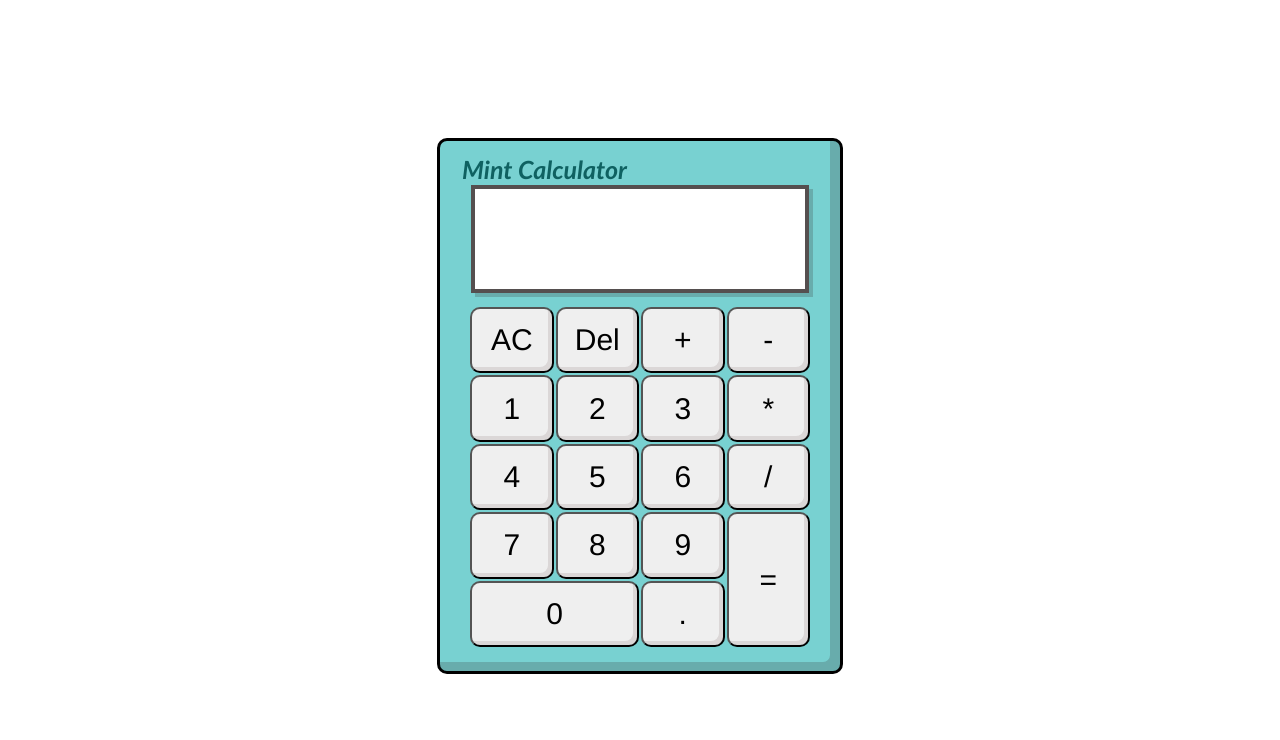
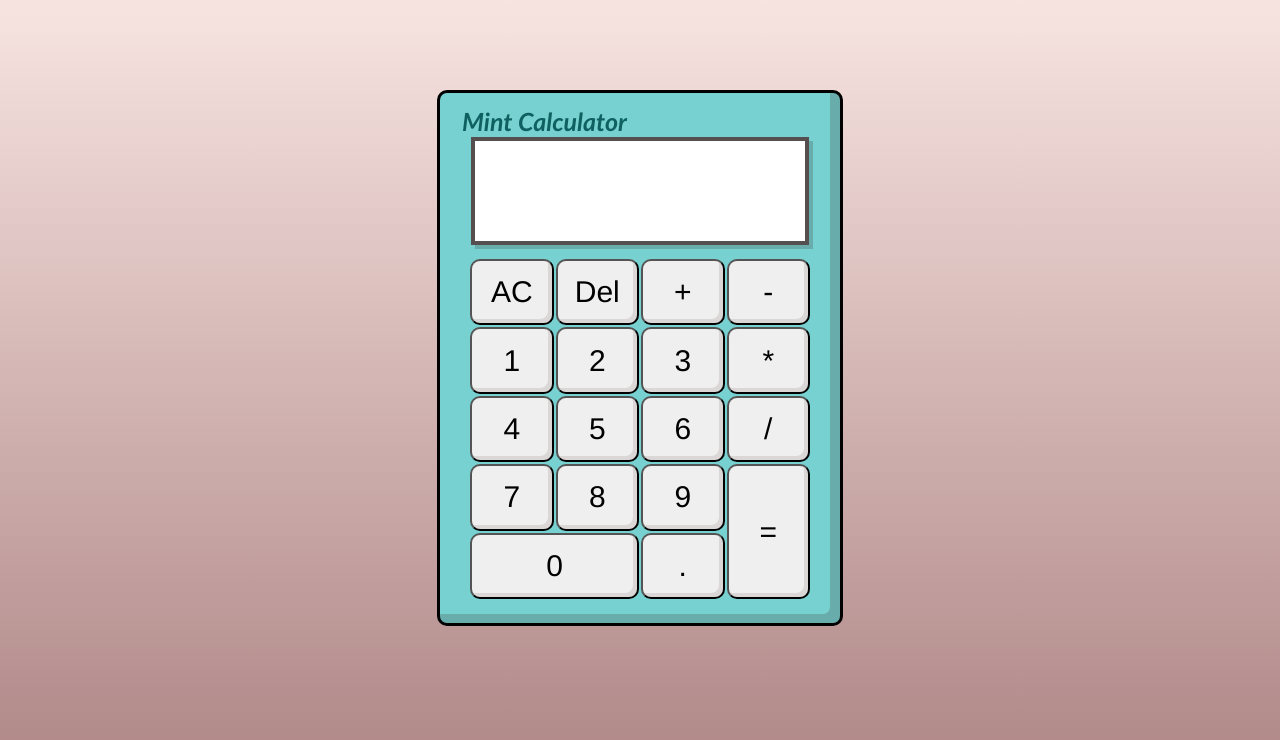
Before and after one commit to AlixiaDae/calculator, a plain HTML site: page index.html in a window 1280 px wide. Drawn offline with Linux system fonts and the light colour scheme.

Commit message:
Add background gradient

```diff
--- a/styles.css
+++ b/styles.css
@@ -1,5 +1,9 @@
 body {
-    padding-top: 130px;
+    margin: 0;
+    padding-top: 90px;
+    background-image: linear-gradient(#f7e4e1,#ac8383);
+    height: 100vh;
+    box-sizing: border-box;
 }
 
 .calculator {
```
Also changed, not shown: script.js (line endings or trailing spaces).
